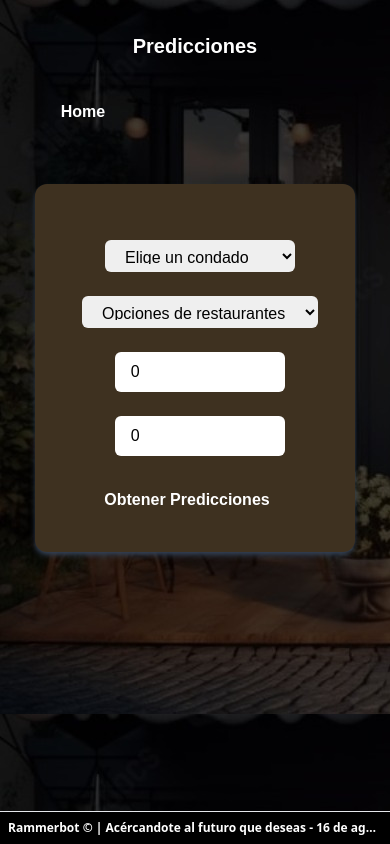
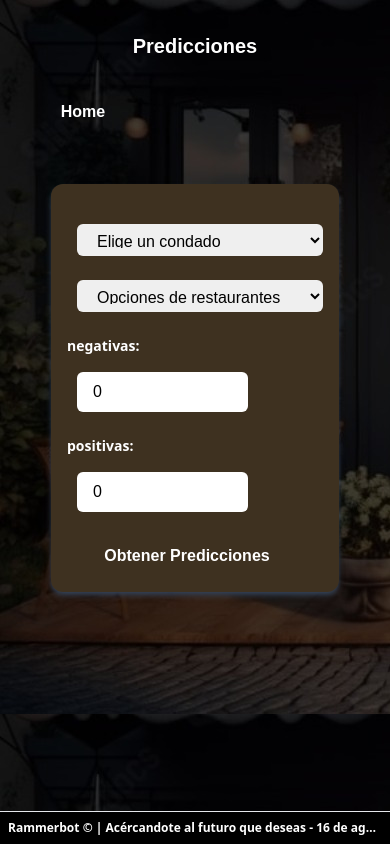
Before and after one commit to marytrini/Recommendations, a React (Vite) app: page /predictor in a window 390 px wide. Built offline with nearby package versions, Linux system fonts and the light colour scheme.

Commit message:
Feature(predictor): styles modification and responsiveness, also add results modal

```diff
--- a/src/components/common/forms/Form.jsx
+++ b/src/components/common/forms/Form.jsx
@@ -3,9 +3,9 @@ import PropTypes from "prop-types";
 const Form = ({ formData, handleInputChange, handleSubmit, error }) => {
   return (
     <div className="flex flex-col sm:flex-row justify-evenly items-center p-8">
-      <div className="2xl:w-fit bg-card-bg items-center p-8 rounded-xl shadow-md shadow-slate-700">
+      <div className="2xl:w-fit bg-card-bg items-center sm:p-4 2xl:p-8 rounded-xl shadow-md shadow-slate-700 sm:mx-4">
         <form onSubmit={handleSubmit}>
-          <div className="flex justify-center my-6">
+          <div className="flex flex-col justify-center my-6">
             <select
               name="county"
               id="county"
@@ -75,7 +75,7 @@ const Form = ({ formData, handleInputChange, handleSubmit, error }) => {
               <option value="Sierra">Sierra</option>
             </select>
           </div>
-          <div className="flex justify-center my-6">
+          <div className="flex flex-col justify-center my-6">
             <select
               name="categoria"
               id="category"
@@ -134,7 +134,13 @@ const Form = ({ formData, handleInputChange, handleSubmit, error }) => {
               <option value="family restaurant">Family restaurant</option>
             </select>
           </div>
-          <div className="flex justify-center object-fit my-6">
+          <div className="flex flex-col justify-center object-fit my-6">
+            <label
+              htmlFor="negativas"
+              className="text-white font-semibold sm:text-sm 2xl:text-lg mb-4"
+            >
+              negativas:{" "}
+            </label>
             <input
               type="text"
               name="negativas"
@@ -144,7 +150,13 @@ const Form = ({ formData, handleInputChange, handleSubmit, error }) => {
               className="sm:w-2/3 2xl:w-4/5 h-8 font-pop border-none outline-none rounded-md py-5 px-4 ml-[10px]"
             />
           </div>
-          <div className="flex justify-center object-fit my-6">
+          <div className="flex flex-col justify-center object-fit my-6">
+            <label
+              htmlFor="positivas"
+              className="text-white font-semibold sm:text-sm 2xl:text-lg mb-4"
+            >
+              positivas:{" "}
+            </label>
             <input
               type="text"
               name="positivas"
--- a/src/components/layout/Predictor.jsx
+++ b/src/components/layout/Predictor.jsx
@@ -59,7 +59,7 @@ const Predictor = () => {
           Predicciones
         </h1>
       </header>
-      <main className="flex-grow">
+      <main className="flex-grow overflow-auto 2xl:mb-12">
         <div className="mb-5 w-full flex">
           <Link to="/">
             <button
@@ -70,7 +70,7 @@ const Predictor = () => {
             </button>
           </Link>
         </div>
-        <div className="w-full max-w-2xl 2xl:max-w-xl sm:max-w-sm">
+        <div className="w-full max-w-2xl 2xl:max-w-xl sm:max-w-sm ">
           <Form
             formData={formData}
             handleInputChange={handleInputChange}
--- a/src/components/layout/Results.jsx
+++ b/src/components/layout/Results.jsx
@@ -11,7 +11,7 @@ const Results = ({ openModal, closeModal, results }) => {
 
   return (
     <div
-      className="fixed inset-0 flex justify-center items-center bg-black bg-opacity-50" // Fondo transparente oscuro
+      className="fixed inset-0 flex justify-center items-center bg-black bg-opacity-50 sm:w-auto sm:mx-8" // Fondo transparente oscuro
       id="modalContainer"
       onClick={handleCloseModal}
     >
@@ -20,11 +20,11 @@ const Results = ({ openModal, closeModal, results }) => {
         {/* Fondo rojo solo en el modal */}
         <button
           onClick={closeModal}
-          className="text-white bg-amber-500 p-2 rounded-full"
+          className="text-white bg-amber-500 px-2 mb-8 rounded-2xl"
         >
           &times;
         </button>
-        <h2 className="font-pop text-lg font-bold text-white hover:text-amber-500">
+        <h2 className="font-pop text-lg font-bold text-white hover:text-amber-500 mb-2">
           Resultados:{" "}
         </h2>
         <p className="font-pop text-sm font-semibold text-white hover:text-amber-500">
```
